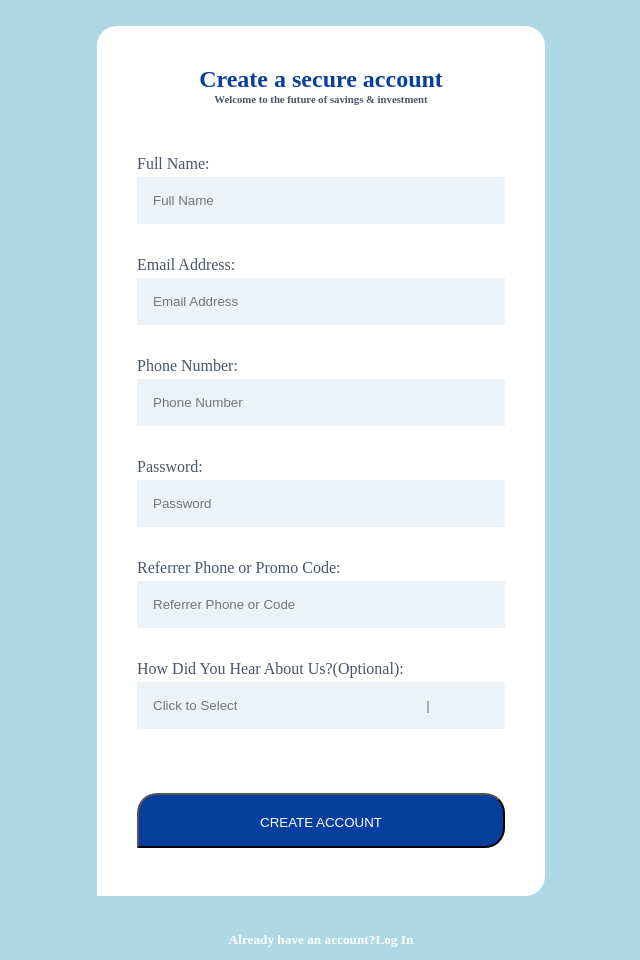
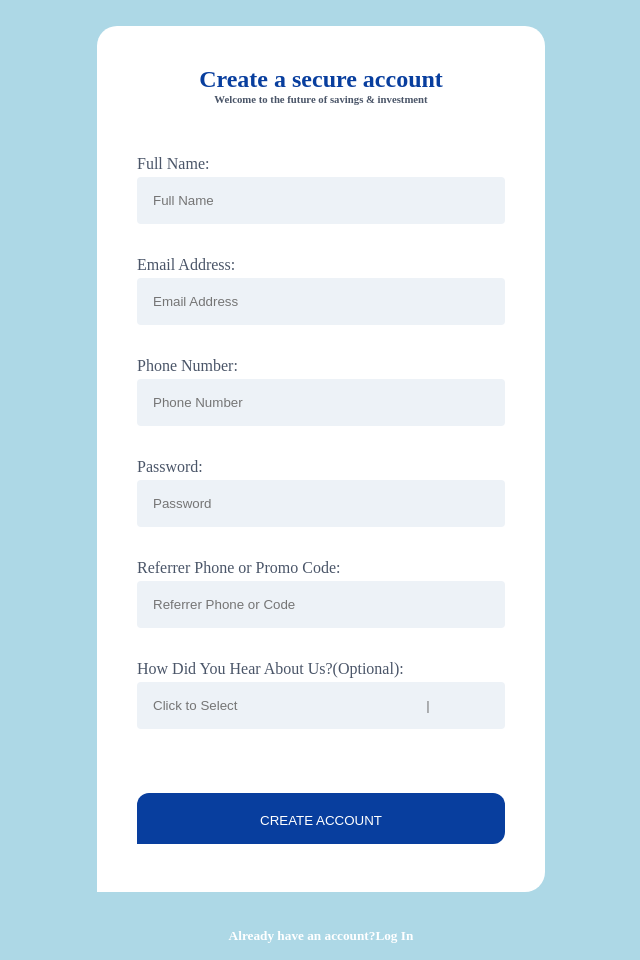
Before and after one commit to Preciouschika/PiggyVest-signup, a plain HTML site: page index.html in a window 1280 px wide. Shown: the part 66-1026 px from the top of the page, without its empty margins (319-959 px from the left). Drawn offline with Linux system fonts and the light colour scheme.

Commit message:
modified css

```diff
--- a/style.css
+++ b/style.css
@@ -3,6 +3,7 @@ input {
     width: 336px;
     padding: 16px;
     border: 0px;
+    border-radius: 0.25rem;
     margin: 4px 0px 32px;
     }
 label{
@@ -27,7 +28,8 @@ button{
     margin: 32px 0px 0px;
     width: 368px;
     padding: 20px 40px 16px;
-    border-radius: 1.25rem 1.25rem 1.25rem 0rem;
+    border: none;
+    border-radius: 0.75rem 0.75rem 0.75rem 0rem;
 
 }
 img{
```
